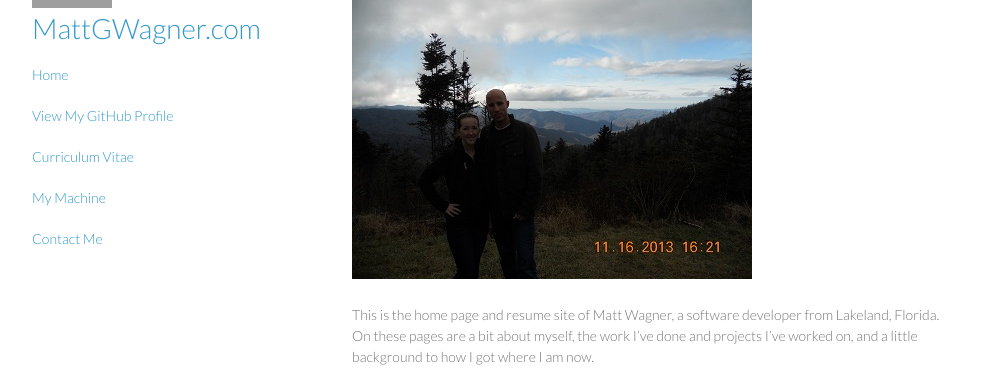
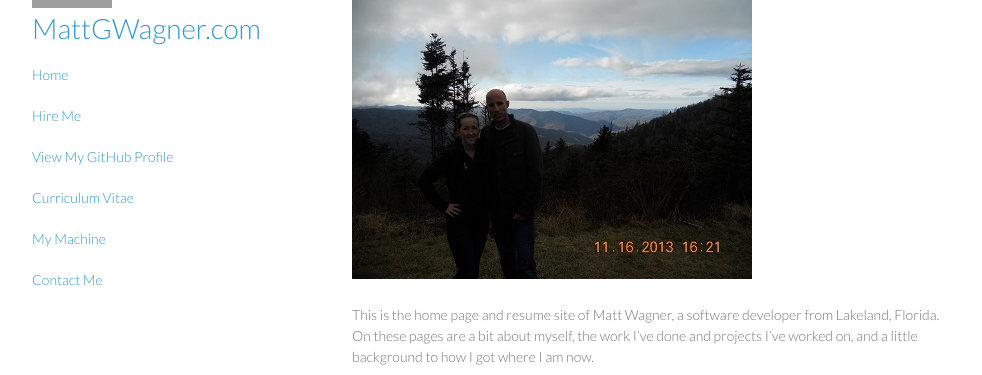
Before and after one commit to mattgwagner/mattgwagner, a Jekyll site: the page built from index.md, in a window 1280 px wide. Shown: the part 130-505 px from the top of the page, without its empty margins (148-1130 px from the left). Built offline with Jekyll 4.4.1, drawn with Linux system fonts in a browser that asks for light colours; grey boxes are pictures that could not be loaded.

Commit message:
Update default.html

```diff
--- a/_layouts/default.html
+++ b/_layouts/default.html
@@ -24,7 +24,8 @@
         <h1><a href="/"><img src="{{ site.github.owner_gravatar_url }}" width="80"></img>MattGWagner.com</a></h1>
 
 		<p class="view"><a href="/">Home</a></p>
-        <p class="view"><a href="https://github.com/mattgwagner" target="_blank">View My GitHub Profile</a></p>
+	    	<p class="view"><a href="/hire-me">Hire Me</a></p>
+        	<p class="view"><a href="https://github.com/mattgwagner" target="_blank">View My GitHub Profile</a></p>
 		<p class="view"><a href="/cv">Curriculum Vitae</a></p>
 		<p class="view"><a href="https://github.com/mattgwagner/New-Machine" target="_blank">My Machine</a></p>
 		<p class="view"><a href="/contactme">Contact Me</a></p>
```
